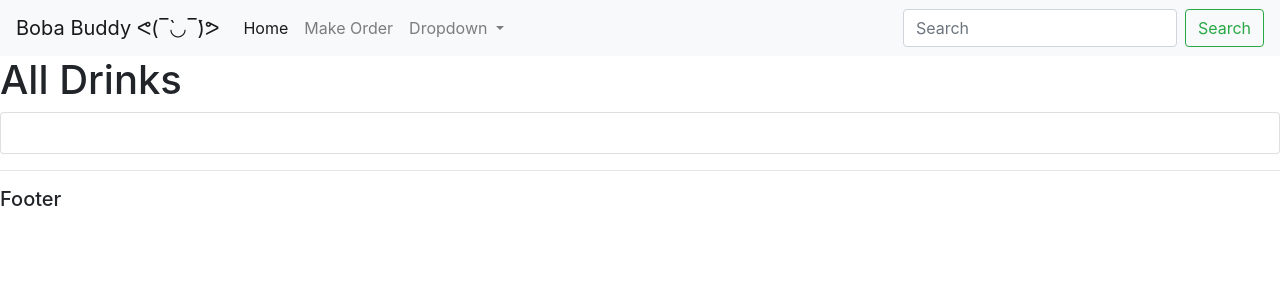
After one commit to jyeh00/CS348-Boba-Buddy, a Django app: page /all_drinks/ in a window 1280 px wide. The commit adds this page. Shown: the top 300 px of the page. Run offline with Django 3.2, Linux system fonts and the light colour scheme; some libraries are stand-ins or nearby versions.

Commit message:
all drinks page

```diff
--- /dev/null
+++ b/app/templates/apptemplates/all_drinks.html
@@ -0,0 +1,18 @@
+{% extends 'apptemplates/main.html'%}
+{% block content %}
+
+<div class="row">
+    <div class="col-md-12">
+        <h1>All Drinks</h1>
+        <div class="card card-body">
+            <form action="" method="GET">
+                {% csrf_token %}
+                {{form}}
+
+
+            </form>
+        </div>
+    </div>
+</div>
+
+{% endblock %}
--- a/app/templates/apptemplates/order_home.html
+++ b/app/templates/apptemplates/order_home.html
@@ -2,7 +2,7 @@
 {% block content %}
 
 <button type="button" class="btn btn-primary btn-lg btn-block" onclick="window.location.href='../create_order'">Popular Drinks</button>
-<button type="button" class="btn btn-secondary btn-lg btn-block" onclick="window.location.href='../create_order'">All Drinks</button>
+<button type="button" class="btn btn-secondary btn-lg btn-block" onclick="window.location.href='../all_drinks'">All Drinks</button>
 
 
 {% endblock %}
--- a/app/urls.py
+++ b/app/urls.py
@@ -12,5 +12,6 @@ urlpatterns = [
     path('admin/', admin.site.urls),
     path('dashboard/', views.dashboard),
     path('create_order/', views.createOrder, name="create_order"),
-    path('order_home/', views.order_homepage, name='order_home')
+    path('order_home/', views.order_homepage, name='order_home'),
+    path('all_drinks/', views.allDrinks, name="all_drinks")
 ]
--- a/app/views.py
+++ b/app/views.py
@@ -36,3 +36,14 @@ def order_homepage(request):
 
 def homePage(request):
     return render(request, 'apptemplates/homepage.html')
+
+def allDrinks(request):
+
+    # if request.method == 'GET':
+    #     form = request.POST
+    #     if form.is_valid():
+    #         form.save()
+    #         return redirect('/')
+
+    # context = {'form':form}
+    return render(request, 'apptemplates/all_drinks.html')
```
Also changed, not shown: 4 other files.
